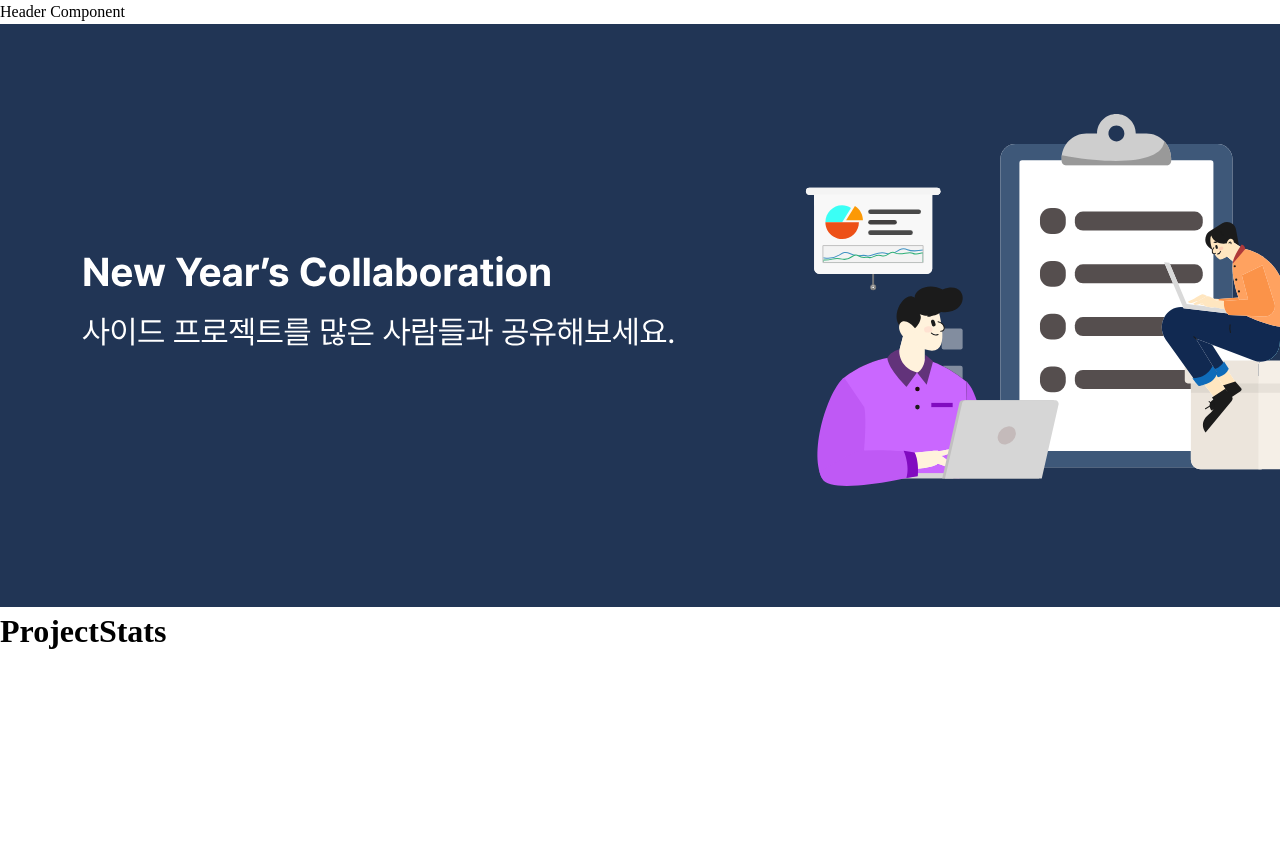
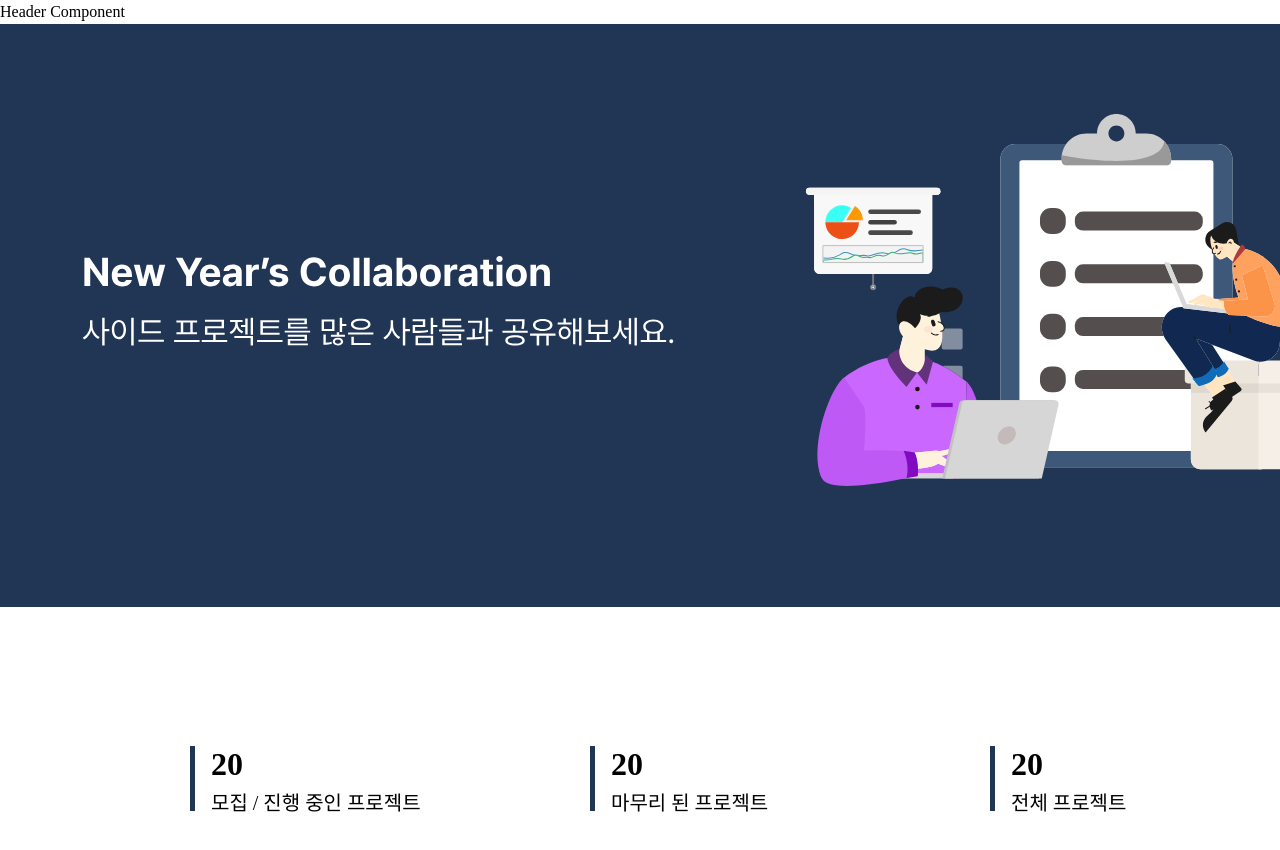
Before and after one commit to D3vPals/frontend, a React (Vite) app: page /main in a window 1280 px wide. Shown: the top 850 px of the page. Before the commit the page ends 800 px from the top, so only its background shows below. Built offline with nearby package versions, Linux system fonts and the light colour scheme; a web font is replaced by a local one.

Commit message:
[Feat] 프로젝트 수 ui

```diff
--- a/src/components/home/projectStats/ProjectStats.styled.ts
+++ b/src/components/home/projectStats/ProjectStats.styled.ts
@@ -1,3 +1,14 @@
 import styled from 'styled-components';
 
-export const Container = styled.div``;
+export const Container = styled.div`
+  height: 343px;
+  display: flex;
+  align-items: center;
+`;
+export const Wrapper = styled.div`
+  display: flex;
+  width: 1100px;
+  height: 116px;
+  margin: 0 auto;
+  gap: 100px;
+`;
--- a/src/components/home/projectStats/ProjectStats.tsx
+++ b/src/components/home/projectStats/ProjectStats.tsx
@@ -1,9 +1,15 @@
+import { PROJECT_STATS_TITLE } from '../../../constants/homeConstants';
+import ProjectStat from './projectStat/ProjectStat';
 import * as S from './ProjectStats.styled';
 
 export default function ProjectStats() {
   return (
     <S.Container>
-      <h1>ProjectStats</h1>
+      <S.Wrapper>
+        {PROJECT_STATS_TITLE.map((title) => (
+          <ProjectStat title={title} />
+        ))}
+      </S.Wrapper>
     </S.Container>
   );
 }
--- /dev/null
+++ b/src/components/home/projectStats/projectStat/ProjectStat.styled.ts
@@ -0,0 +1,27 @@
+import styled from 'styled-components';
+
+export const Container = styled.div`
+  width: 300px;
+  height: 116px;
+  display: flex;
+  padding-left: 20px;
+  align-items: center;
+  gap: 1rem;
+
+  .border {
+    width: 5px;
+    height: 65px;
+    background-color: #213555;
+  }
+
+  .stat {
+    .number {
+      font-size: 2rem;
+      font-weight: bold;
+    }
+    .title {
+      font-size: 20px;
+      font-weight: 500;
+    }
+  }
+`;
--- /dev/null
+++ b/src/components/home/projectStats/projectStat/ProjectStat.tsx
@@ -0,0 +1,17 @@
+import * as S from './ProjectStat.styled';
+
+interface ProjectStatProps {
+  title: string;
+}
+
+export default function ProjectStat({ title }: ProjectStatProps) {
+  return (
+    <S.Container>
+      <div className="border"></div>
+      <div className="stat">
+        <div className="number">20</div>
+        <div className="title">{title}</div>
+      </div>
+    </S.Container>
+  );
+}
--- /dev/null
+++ b/src/constants/homeConstants.ts
@@ -0,0 +1,5 @@
+export const PROJECT_STATS_TITLE = [
+  '모집 / 진행 중인 프로젝트',
+  '마무리 된 프로젝트',
+  '전체 프로젝트',
+] as const;
```
